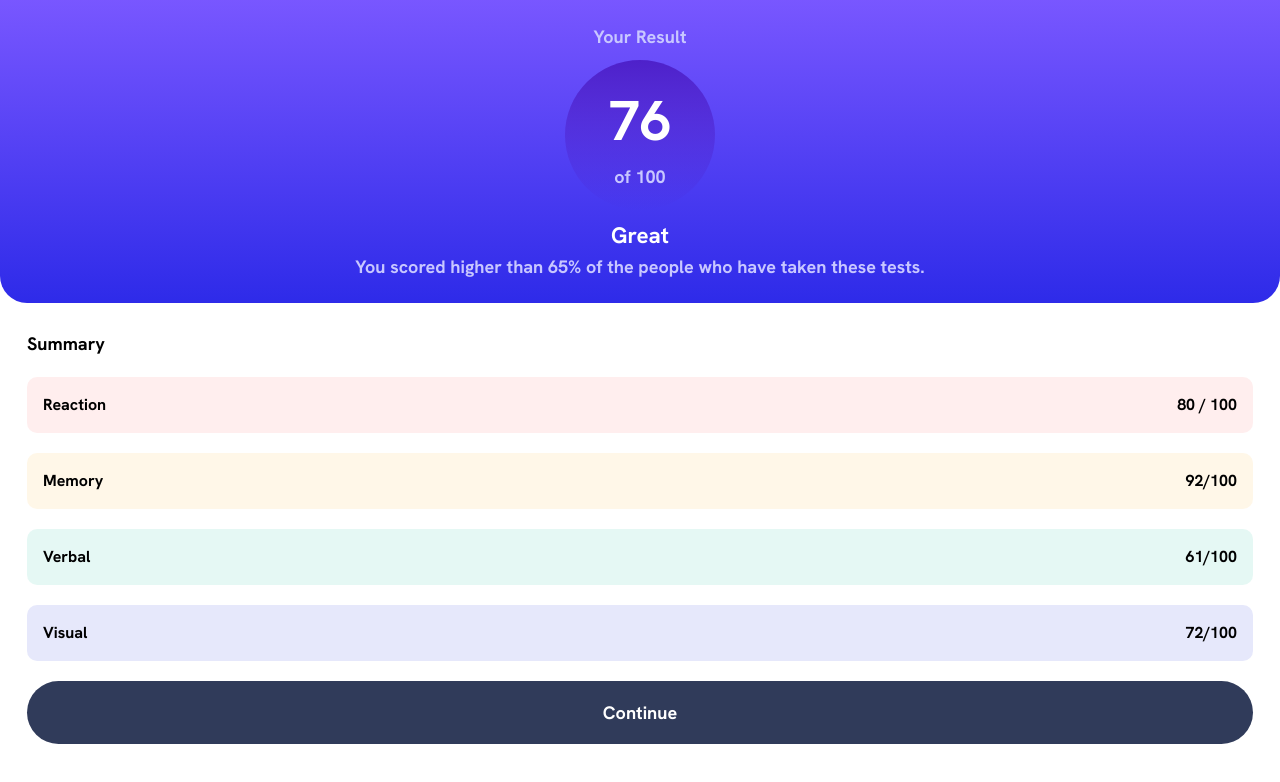
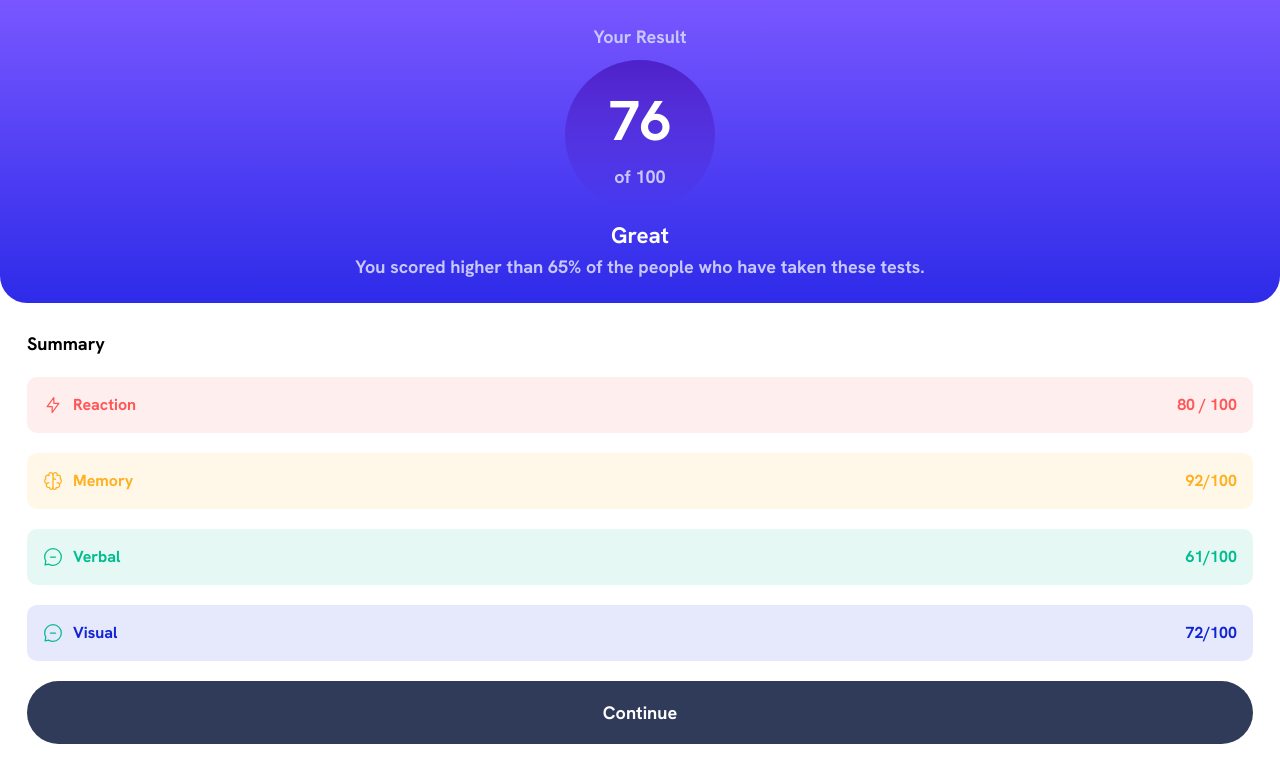
Before and after one commit to jacquelinel33/Results-Summary-Component, a plain HTML site: page index.html in a window 1280 px wide. Drawn offline with Linux system fonts and the light colour scheme.

Commit message:
add sum cat colors

```diff
--- a/index.html
+++ b/index.html
@@ -26,19 +26,31 @@
       <div>Summary</div>
       <ul class="summary__list">
         <li class="category red">
-          <p>Reaction</p>
+          <div class="flex-row">
+            <img src="assets/images/icon-reaction.svg">
+            <p>Reaction</p>
+          </div>
           <p>80 / 100</p>
         </li>
         <li class="category yellow">
-          <p> Memory</p>
+          <div class="flex-row">
+            <img src="assets/images/icon-memory.svg">
+            <p> Memory</p>
+          </div>
           <p>92/100</p>
         </li>
         <li class="category green">
-          <p>Verbal</p>
+          <div class="flex-row">
+            <img src="assets/images/icon-verbal.svg">
+            <p>Verbal</p>
+          </div>
           <p>61/100</p>
         </li>
         <li class="category blue">
-          <p>Visual</p>
+          <div class="flex-row">
+            <img src="assets/images/icon-verbal.svg">
+            <p>Visual</p>
+          </div>
           <p>72/100</p>
         </li>
       </ul>
--- a/styles.css
+++ b/styles.css
@@ -134,18 +134,22 @@ main {
 
 .red{
   background-color:hsla(0, 100%, 67%, 0.1);
+  color: hsla(0, 100%, 67%);
 }
 
 .yellow {
   background-color:hsl(39, 100%, 56%, .1);
+  color:hsl(39, 100%, 56%);
 }
 
 .green {
   background-color:hsl(166, 100%, 37%, .1);
+  color:hsl(166, 100%, 37%);
 }
 
 .blue {
   background-color: hsl(234, 85%, 45%, .1);
+  color: hsl(234, 85%, 45%);
 }
 
 button {
@@ -155,3 +159,10 @@ button {
   border-radius: 40px;
   border: none;
 }
+
+
+.flex-row {
+  display: flex;
+  flex-direction: row;
+  gap: 10px;
+}
```
